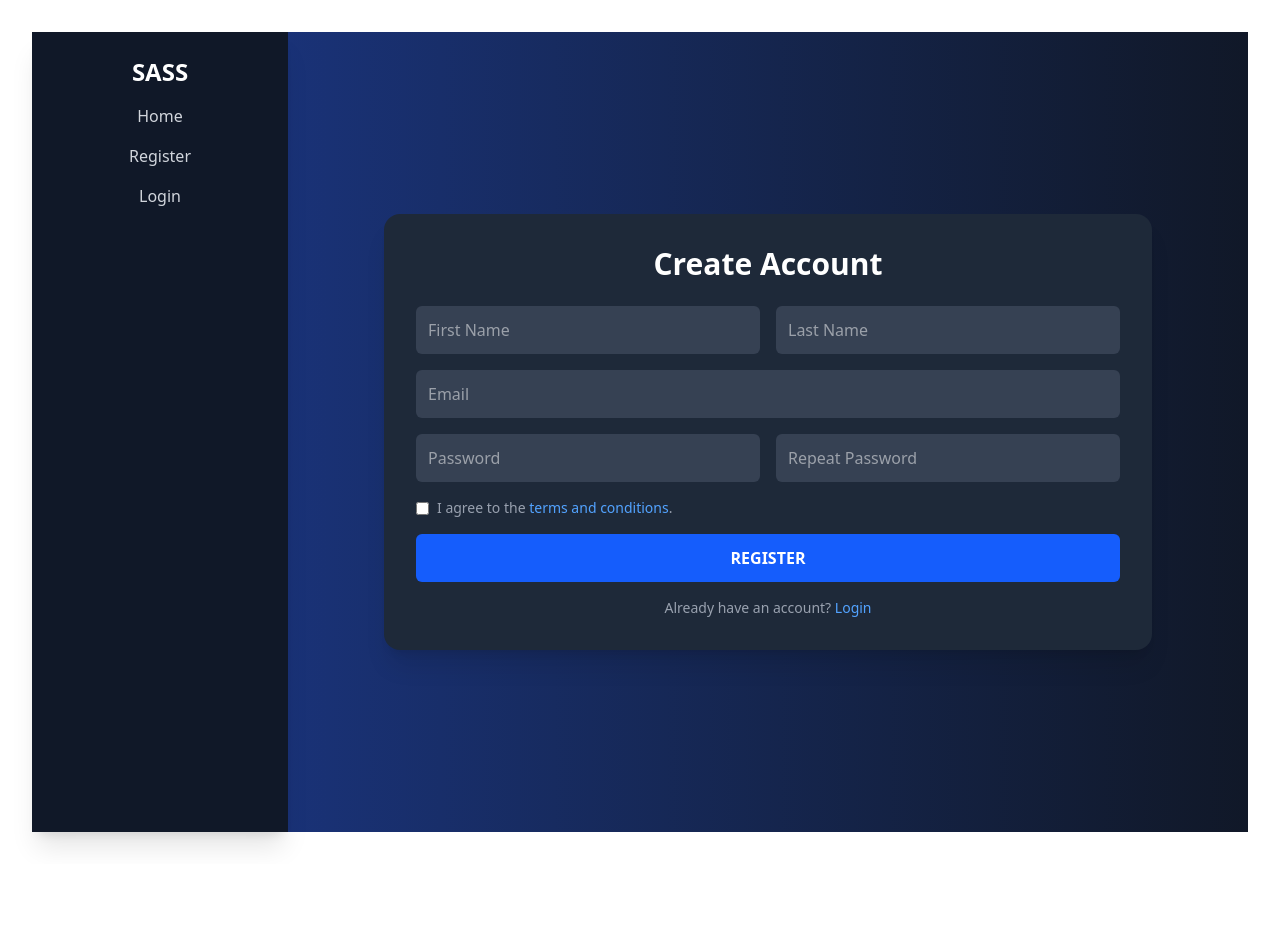
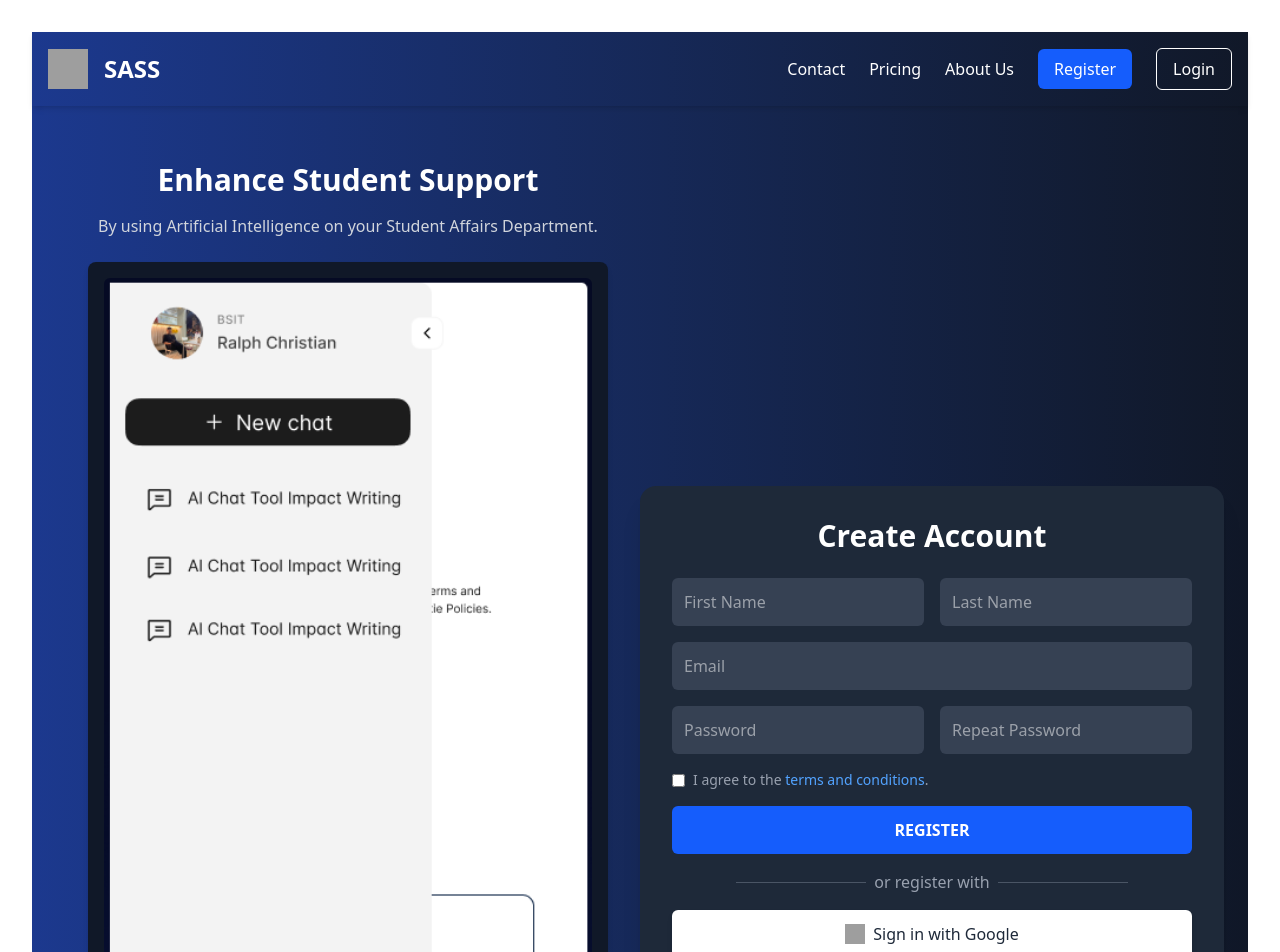
Before and after one commit to RlphChrs/CAPSTONE_SASS_Web, a React (Vite) app: page /register in a window 1280 px wide. Shown: the top 952 px of the page. Before the commit the page ends 864 px from the top, so only its background shows below. Built offline with nearby package versions, Linux system fonts and the light colour scheme; grey boxes are pictures that could not be loaded.

Commit message:
pushing register assets

```diff
--- a/src/App.jsx
+++ b/src/App.jsx
@@ -8,26 +8,6 @@ function App() {
 
   return (
     <>
-      <div>
-        <a href="https://vite.dev" target="_blank">
-          <img src={viteLogo} className="logo" alt="Vite logo" />
-        </a>
-        <a href="https://react.dev" target="_blank">
-          <img src={reactLogo} className="logo react" alt="React logo" />
-        </a>
-      </div>
-      <h1 className='text-red-500'>Vite + React</h1>
-      <div className="card">
-        <button onClick={() => setCount((count) => count + 1)}>
-          count is {count}
-        </button>
-        <p>
-          Edit <code>src/App.jsx</code> and save to test HMR
-        </p>
-      </div>
-      <p className="read-the-docs">
-        Click on the Vite and React logos to learn more
-      </p>
     </>
   )
 }
--- a/src/Pages/Registration.jsx
+++ b/src/Pages/Registration.jsx
@@ -1,16 +1,28 @@
 import React from 'react';
 import RegistrationForm from '../Components/RegistrationForm';
-import Sidebar from '../Components/Sidebar';
+import Header from '../components/Header';
+import NavigationImage from '../assets/navigation.png';
 
-const RegistrationPage = () => {
+const Registration = () => {
   return (
-    <div className="flex min-h-screen bg-gradient-to-r from-blue-900 to-gray-900">
-      <Sidebar />
-      <div className="flex-1 flex items-center justify-center p-6">
-        <RegistrationForm />
+    <div className="min-h-screen w-full bg-gradient-to-r from-blue-900 to-gray-900 text-white flex flex-col">
+      <Header />
+      <div className="flex-grow flex items-center justify-center p-6">
+        <div className="flex flex-col md:flex-row items-center justify-center w-full max-w-7xl">
+          <div className="w-full md:w-1/2 p-8">
+            <h2 className="text-3xl font-bold mb-4">Enhance Student Support</h2>
+            <p className="text-gray-300">By using Artificial Intelligence on your Student Affairs Department.</p>
+            <div className="mt-6 bg-gray-900 p-4 rounded-lg shadow-md w-full h-full">
+              <img src={NavigationImage} alt="Navigation Preview" className="rounded-md w-full h-full object-cover" />
+            </div>
+          </div>
+          <div className="w-full md:w-1/2 p-8 bg-gray-800 rounded-2xl shadow-xl">
+            <RegistrationForm />
+          </div>
+        </div>
       </div>
     </div>
   );
 };
 
-export default RegistrationPage;
+export default Registration;
--- /dev/null
+++ b/src/components/Header.jsx
@@ -0,0 +1,22 @@
+import React from 'react';
+import { Link } from 'react-router-dom';
+
+const Header = () => {
+  return (
+    <header className="flex justify-between items-center p-4 bg-gradient-to-r from-blue-900 to-gray-900 text-white shadow-md w-full">
+      <div className="flex items-center space-x-4">
+        <img src="/logo.png" alt="SASS Logo" className="w-10 h-10" />
+        <h1 className="text-2xl font-bold">SASS</h1>
+      </div>
+      <nav className="flex items-center space-x-6">
+        <Link to="/" className="hover:text-blue-400">Contact</Link>
+        <Link to="/pricing" className="hover:text-blue-400">Pricing</Link>
+        <Link to="/about" className="hover:text-blue-400">About Us</Link>
+        <Link to="/register" className="px-4 py-2 bg-blue-600 hover:bg-blue-700 rounded-md">Register</Link>
+        <Link to="/login" className="px-4 py-2 border border-white rounded-md hover:bg-white hover:text-blue-900">Login</Link>
+      </nav>
+    </header>
+  );
+};
+
+export default Header;
--- a/src/components/RegistrationForm.jsx
+++ b/src/components/RegistrationForm.jsx
@@ -1,10 +1,9 @@
 import React from 'react';
 import { Link } from 'react-router-dom';
 
-
 const RegistrationForm = () => {
   return (
-    <div className="bg-gray-800 text-white rounded-2xl shadow-xl w-full max-w-3xl p-8">
+    <div className="text-white">
       <h2 className="text-3xl font-bold mb-6 text-center">Create Account</h2>
       <form className="space-y-4">
         <div className="flex space-x-4">
@@ -22,6 +21,15 @@ const RegistrationForm = () => {
         </div>
         <button type="submit" className="w-full bg-blue-600 hover:bg-blue-700 text-white p-3 rounded-md font-semibold">REGISTER</button>
       </form>
+      <div className="flex items-center justify-center mt-4">
+        <hr className="w-1/4 border-gray-600" />
+        <span className="px-2 text-gray-400">or register with</span>
+        <hr className="w-1/4 border-gray-600" />
+      </div>
+      <button type="button" className="w-full flex items-center justify-center bg-white text-gray-800 p-3 rounded-md mt-4 shadow-md">
+        <img src="https://www.svgrepo.com/show/355037/google.svg" alt="Google Icon" className="w-5 h-5 mr-2" />
+        Sign in with Google
+      </button>
       <p className="text-sm text-gray-400 text-center mt-4">
         Already have an account? <Link to="/login" className="text-blue-400">Login</Link>
       </p>
```
Also changed, not shown: src/assets/navigation.png (added).
